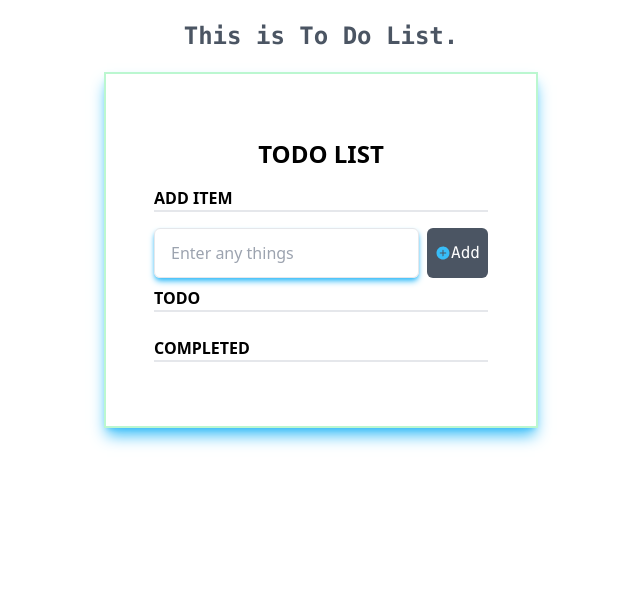
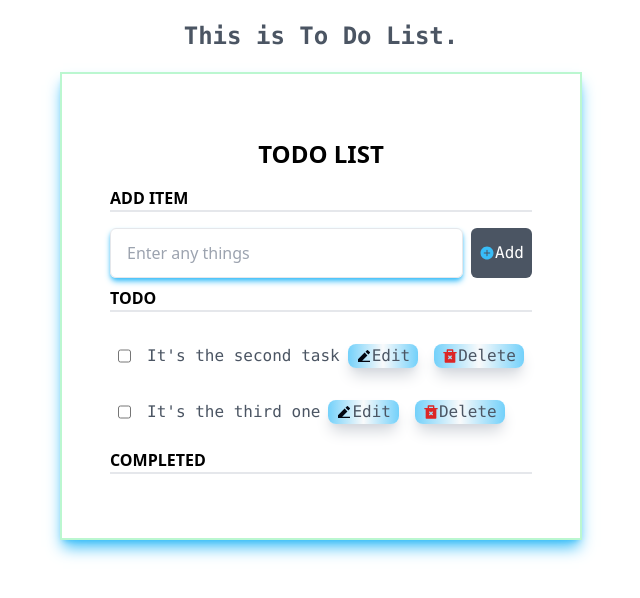
Before and after one commit to Farhanayesmin2/todo-list-task, a Next.js app in the folder apps/web/: page / in a window 1280 px wide. Shown: the top 598 px of the page, without its empty margins (319-959 px from the left). Built offline with nearby package versions, Linux system fonts and the light colour scheme.

Commit message:
I include the todo list item

```diff
--- /dev/null
+++ b/apps/web/app/TaskList.tsx
@@ -0,0 +1,128 @@
+import React from "react"; // Importing React
+import { useState } from "react"; // Importing useState from React
+import { useTasks, useTasksDispatch } from "./useProviders"; // Importing custom hooks from './useProviders'
+import { RiDeleteBin2Fill, RiEdit2Fill } from "react-icons/ri"; // Importing RiDeleteBin2Fill icon from react-icons library
+import Swal from "sweetalert2";
+interface Task {
+	id: number;
+	text: string;
+	done: boolean;
+}
+
+interface TaskProps {
+	task: Task;
+}
+
+export const TaskList = (): JSX.Element => {
+	const tasks = useTasks();
+
+	return (
+		<ul>
+			{tasks.tasks
+				.filter((t) => t.done === false)
+				.map((task) => (
+					<li key={task.id}>
+						<Task task={task} /> {/* Render the Task component with the task */}
+					</li>
+				))}
+		</ul>
+	);
+};
+
+const Task = ({ task }: TaskProps): JSX.Element => {
+	const [isEditing, setIsEditing] = useState(false); // State for editing mode
+	const dispatch = useTasksDispatch();
+
+	let taskContent: JSX.Element;
+	if (isEditing) {
+		// Content in editing mode
+		taskContent = (
+			<div className="px-2">
+				<input
+					className="rounded-md outline-sky-400 border border-sky-400 shadow-lg shadow-sky-400 text-gray-500"
+					value={task.text}
+					onChange={(e) => {
+						dispatch.dispatch({
+							type: "changed",
+							task: {
+								...task,
+								text: e.target.value,
+							},
+						});
+					}}
+				/>
+				<button
+					className="bg-gradient-to-r from-sky-400/70 via-gray-50 to-sky-400/70 shadow-lg shadow-gray-300 rounded-lg px-2 ml-2"
+					onClick={() => {
+						Swal.fire({
+							title: "Data saved!",
+							icon: "success",
+							confirmButtonText: "OK",
+						});
+						setIsEditing(false);
+					}}
+				>
+					Save
+				</button>
+			</div>
+		);
+	} else {
+		// Content in non-editing mode
+		taskContent = (
+			<div className="px-2 font-mono text-gray-600 flex items-center">
+				{task.text}
+				<button
+					className="bg-gradient-to-r from-sky-400/70 via-gray-50 to-sky-400/70 flex items-center shadow-lg shadow-gray-300 hover:-translate-y-1 transition duration-500 rounded-lg px-2 ml-2"
+					onClick={() => setIsEditing(true)}
+				>
+					<RiEdit2Fill className="text-gray-950"></RiEdit2Fill> Edit
+				</button>
+			</div>
+		);
+	}
+
+	return (
+		<label className="flex font-mono text-gray-600 space-x-2 py-4 px-2">
+			<input
+				className=""
+				type="checkbox"
+				checked={task.done}
+				onChange={(e) => {
+					dispatch.dispatch({
+						type: "changed",
+						task: {
+							...task,
+							done: e.target.checked,
+						},
+					});
+				}}
+			/>
+			{taskContent}
+			<button
+				className="bg-gradient-to-r from-sky-400/70 via-gray-50 to-sky-400/70 flex items-center shadow-lg shadow-gray-300 hover:-translate-y-1 transition duration-500 rounded-lg px-2 ml-2"
+				onClick={() => {
+					Swal.fire({
+						title: "Delete Task",
+						text: "Are you sure you want to delete this task?",
+						icon: "warning",
+						showCancelButton: true,
+						confirmButtonColor: "#3085d6",
+						cancelButtonColor: "#d33",
+						confirmButtonText: "Yes, delete it!",
+					}).then((result) => {
+						if (result.isConfirmed) {
+							dispatch.dispatch({
+								type: "deleted",
+								id: task.id,
+							});
+
+							Swal.fire("Deleted!", "The task has been deleted.", "success");
+						}
+					});
+				}}
+			>
+				<RiDeleteBin2Fill className="text-red-600"></RiDeleteBin2Fill> Delete
+			</button>
+		</label>
+	);
+};
--- a/apps/web/app/page.tsx
+++ b/apps/web/app/page.tsx
@@ -1,6 +1,7 @@
 "use client"
 import '../styles/globals.css';
 import AddTask from './AddTask';
+import { TaskList } from './TaskList';
 import { TasksProvider } from './useProviders';
 export default function Page() {
   return (
@@ -18,7 +19,7 @@ export default function Page() {
        <AddTask></AddTask>
         <p className='text-md text-left font-bold pt-2'>TODO</p>
              <div className='border-t-2 py-2'></div>
-
+          <TaskList></TaskList>
         <p className='text-md text-left font-bold pt-2'>COMPLETED</p>
              <div className='border-t-2 py-2'></div>
 
```
Also changed, not shown: apps/web/package.json (+5 -2 lines), 1 other file (tests, documents, lock files or other folders).
